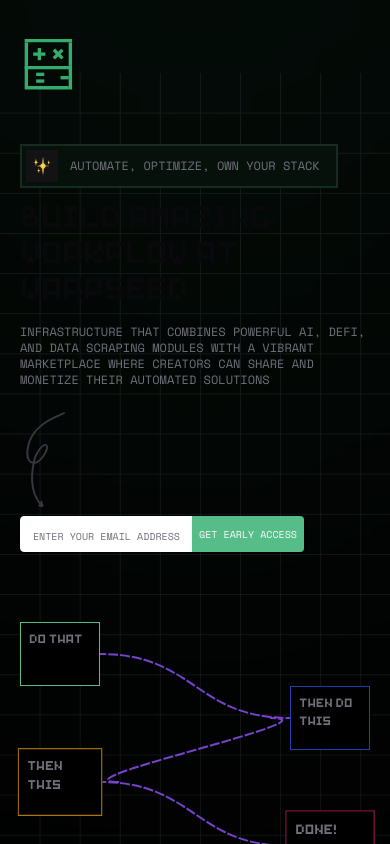
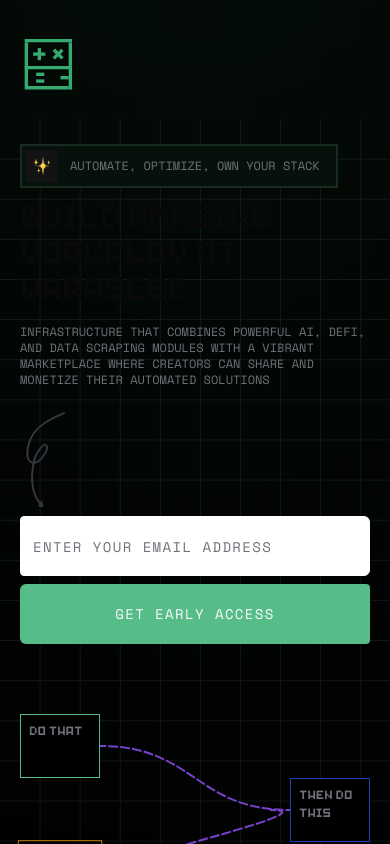
Before and after one commit to busycomputer/app, a Next.js app: page / in a window 390 px wide. Shown: the top 844 px of the page. Built offline with nearby package versions, Linux system fonts and the light colour scheme.

Commit message:
refactor: input box responsive ui

```diff
--- a/src/components/home/hero/early-access-input.tsx
+++ b/src/components/home/hero/early-access-input.tsx
@@ -28,15 +28,15 @@ export default function EarlyAccessInput() {
   })
   return (
     <div className="relative" ref={inputRef}>
-      <div className="font-space-mono relative mb-[70px] mt-32 flex h-9 w-full sm:mx-auto sm:mt-3 sm:max-w-96 sm:justify-center md:mt-5 md:h-12 lg:mt-11 lg:h-[60px] lg:max-w-[580px]">
+      <div className="font-space-mono relative mb-[70px] mt-32 flex w-full flex-col gap-2 sm:mx-auto sm:mt-3 sm:h-12 sm:max-w-96 sm:flex-row sm:justify-center sm:gap-0 md:mt-5 lg:mt-11 lg:h-[60px] lg:max-w-[580px]">
         <div className="absolute -top-14 left-14 -translate-x-[calc(100%-13px)] -translate-y-1/2 sm:left-0 sm:top-1/2 sm:-translate-x-[calc(100%-4px)] md:-translate-x-[calc(100%+6px)]">
           <TangledSideArrow className="h-24 w-24 rotate-90 stroke-[#3B3B45] sm:h-20 sm:w-20 sm:rotate-0 md:h-24 md:w-24" />
         </div>
         <Input
           placeholder="ENTER YOUR EMAIL ADDRESS"
-          className="lg:text[16px] mr-0 h-full w-full max-w-44 rounded-l-sm rounded-r-none border border-white bg-white py-0 text-sm font-bold text-primary placeholder:bg-white placeholder:text-[10px] placeholder:font-thin sm:max-w-56 sm:px-6 sm:py-3 md:max-w-64 md:placeholder:text-xs lg:max-w-96 lg:py-4 lg:leading-[28px] lg:placeholder:text-sm lg:placeholder:tracking-widest xl:placeholder:text-[16px]"
+          className="mr-0 h-[60px] w-full rounded-l-sm border border-white bg-white py-0 text-[16px] text-sm font-bold tracking-widest text-primary placeholder:bg-white placeholder:font-thin sm:h-full sm:max-w-56 sm:rounded-r-none sm:px-6 sm:py-3 sm:placeholder:text-xs md:max-w-64 lg:max-w-96 lg:py-4 lg:leading-[28px] lg:placeholder:text-sm lg:placeholder:tracking-widest xl:placeholder:text-[16px]"
         />
-        <Button className="-ml-1 h-full w-full max-w-28 rounded-l-none rounded-r-[4px] text-[10px] hover:bg-primary sm:max-w-36 md:max-w-56 md:text-xs lg:text-[16px] xl:max-w-[205px]">
+        <Button className="h-[60px] w-full rounded-r-[4px] tracking-widest hover:bg-primary sm:-ml-1 sm:h-full sm:max-w-36 sm:rounded-l-none sm:text-xs md:max-w-56 lg:text-[16px] xl:max-w-[205px]">
           GET EARLY ACCESS
         </Button>
       </div>
```
